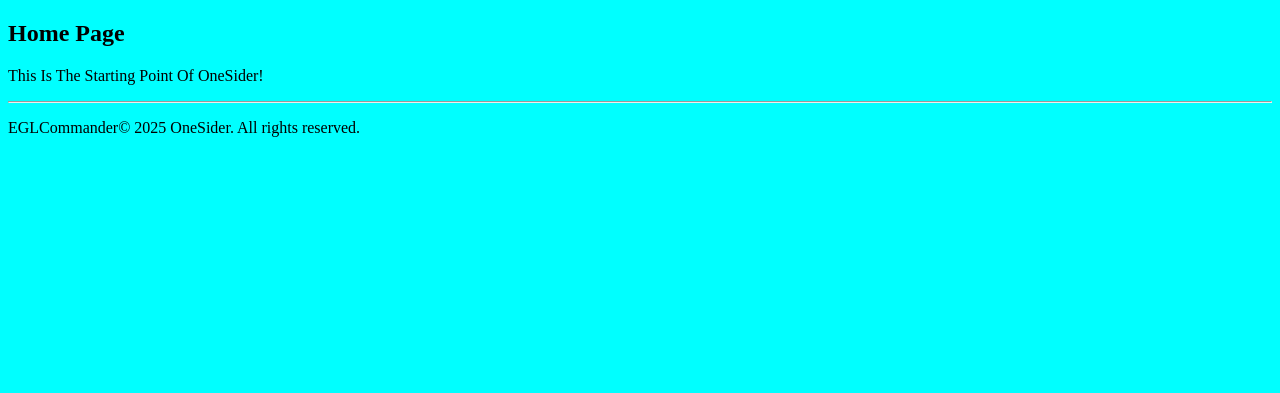
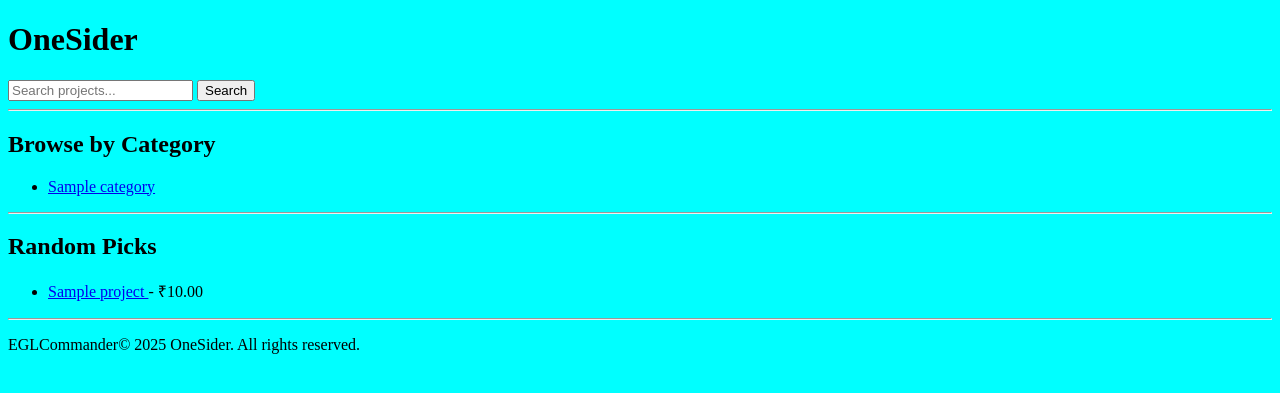
Before and after one commit to EGL-Commander/OneSiderProject-_Clean_, a Django app: page / in a window 1280 px wide. Shown: the part 82-475 px from the top of the page. Run offline with Django 5.2, Linux system fonts and the light colour scheme; tables that the repository leaves empty hold one stand-in row (values such as "Sample post").

Commit message:
Search Page.
Successfully Implemented and Tested the Search Page.

```diff
--- a/onesider_site/main/templates/main/home.html
+++ b/onesider_site/main/templates/main/home.html
@@ -1,8 +1,45 @@
 {% extends 'main/base.html' %}
+{% block title %}Home - OneSider{% endblock %}
 
 {% block content %}
+<h1>OneSider</h1>
 
-<h2>Home Page</h2>
-<p>This Is The Starting Point Of OneSider!</p>
+<!-- Search -->
+<form method="get" action="{% url 'project_search' %}">
+    <input type="text" name="q" placeholder="Search projects..." />
+    <button type="submit">Search</button>
+</form>
 
+<hr>
+
+<!-- Categories -->
+<h2>Browse by Category</h2>
+<ul>
+    {% for category in categories %}
+        <li>
+            <a href="{% url 'category_projects' category.slug %}">
+                {{ category.name }}
+            </a>
+        </li>
+    {% empty %}
+        <li>No categories yet.</li>
+    {% endfor %}
+</ul>
+
+<hr>
+
+<!-- Random Picks -->
+<h2>Random Picks</h2>
+<ul>
+    {% for project in random_projects %}
+        <li>
+            <a href="{% url 'project_detail' project.slug %}">
+                {{ project.title }}
+            </a>
+            - ₹{{ project.price }}
+        </li>
+    {% empty %}
+        <li>No projects yet.</li>
+    {% endfor %}
+</ul>
 {% endblock %}
--- a/onesider_site/main/views.py
+++ b/onesider_site/main/views.py
@@ -1,6 +1,16 @@
 from django.shortcuts import render
+from projects.models import Category, Project
 
 # Create your views here.
 
 def home(request):
-	return render(request, 'main/home.html')
+
+	categories = Category.objects.order_by('name')
+	random_projects = Project.objects.filter(is_active=True).order_by('?')[:4]
+
+	context = {
+		'categories': categories,
+		'random_projects': random_projects,
+	}
+
+	return render(request, 'main/home.html', context)
--- a/onesider_site/projects/urls.py
+++ b/onesider_site/projects/urls.py
@@ -3,6 +3,7 @@ from . import views
 
 urlpatterns = [
     path('', views.project_list, name='project_list'),
+    path('search/', views.project_search, name='project_search'),
     path('category/<slug:category_slug>/', views.category_projects, name='category_projects'),
     path('<slug:slug>/', views.project_detail, name='project_detail'),
 ]
```
Also changed, not shown: onesider_site/projects/templates/projects/project_search.html (added, +32 -0 lines), onesider_site/projects/views.py (+17 -0 lines).
